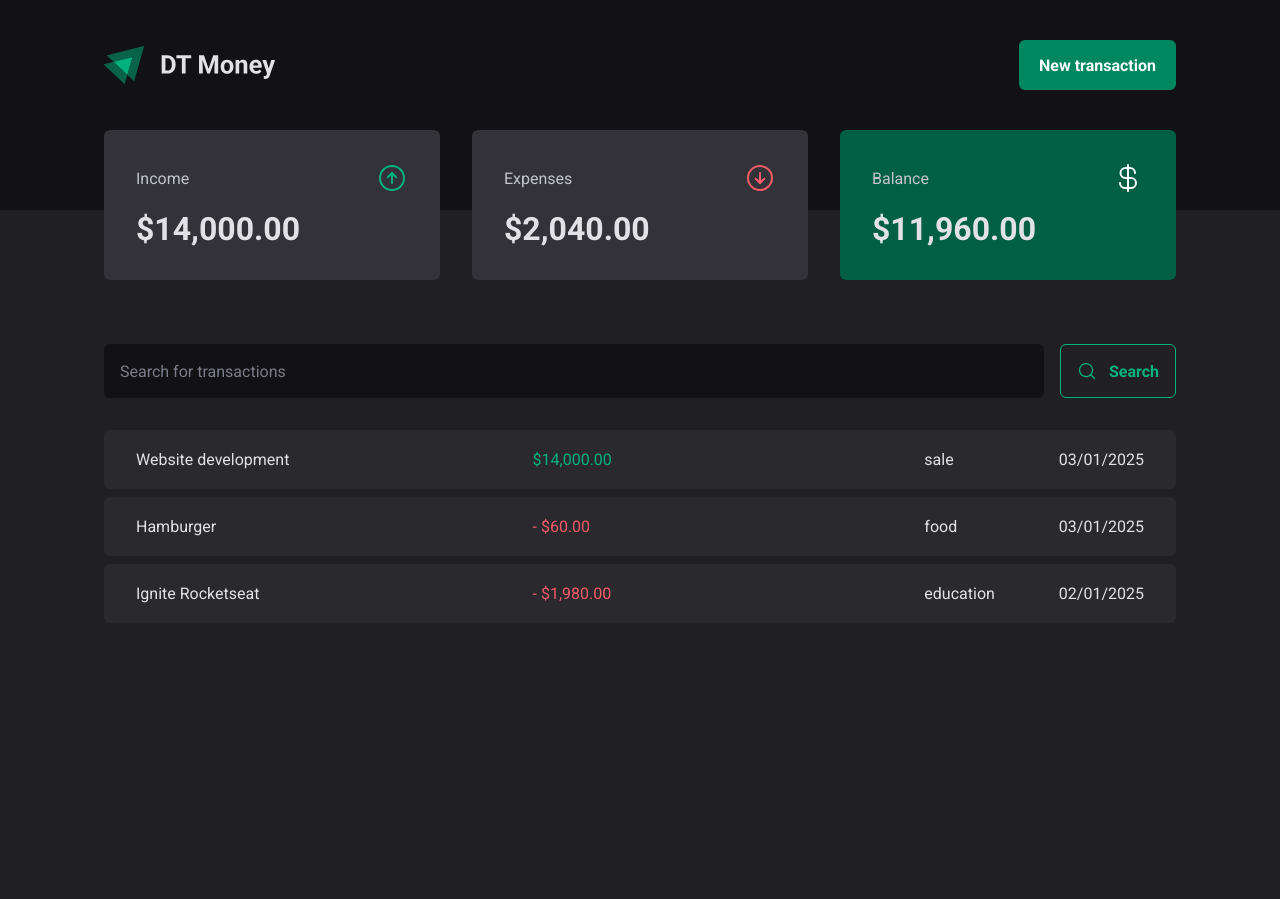
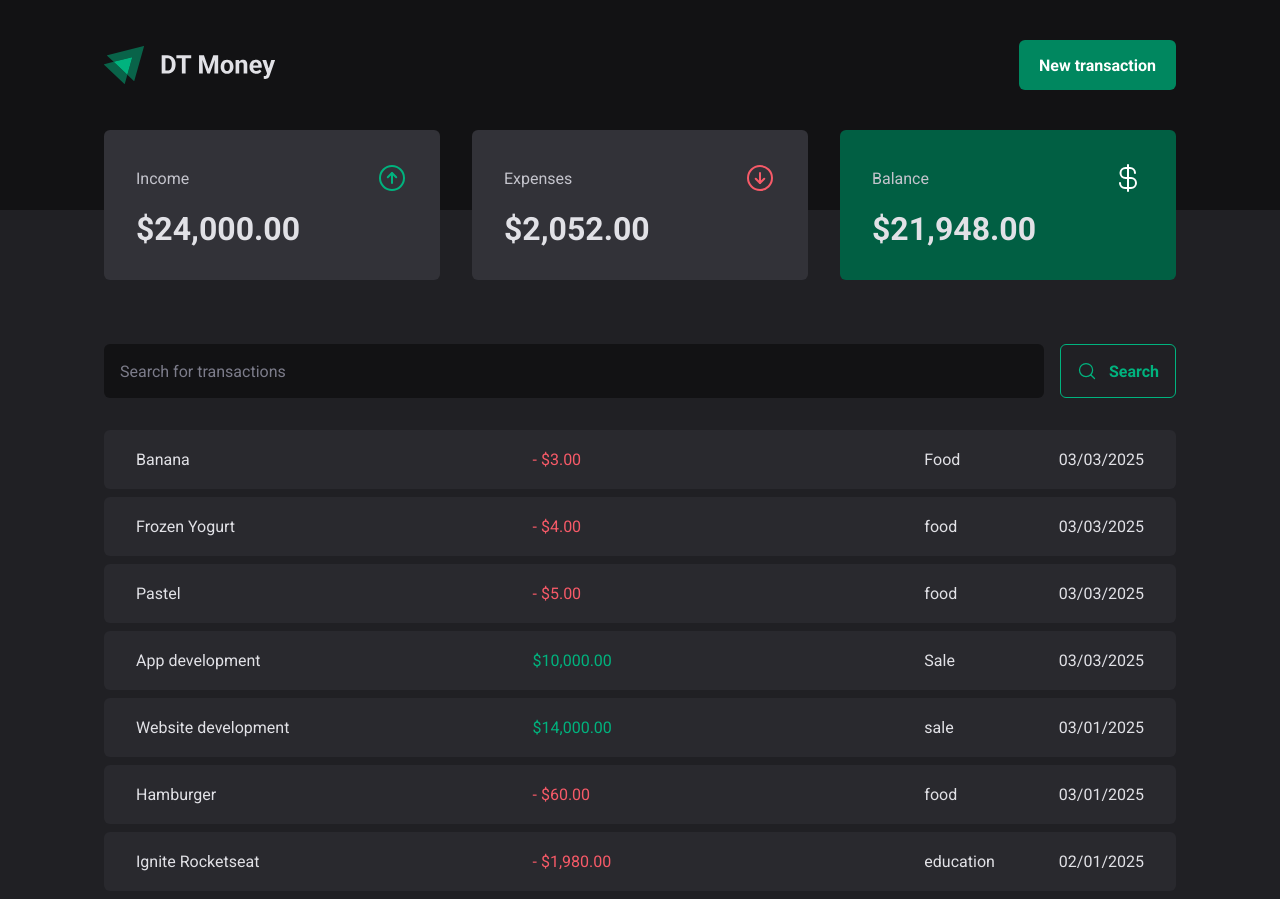
Before and after one commit to martahil/03-dt-money, a React (Vite) app: page / in a window 1280 px wide. Before the commit the page ends 800 px from the top, so only its background shows below. Built offline with nearby package versions, Linux system fonts and the light colour scheme; data requests are answered from the project's data file.

Commit message:
Enable adding new transactions to the table

```diff
--- a/server.json
+++ b/server.json
@@ -23,6 +23,38 @@
       "category": "education",
       "price": 1980,
       "createdAt": "2025-02-01T16:35:20.390Z"
+    },
+    {
+      "description": "App development",
+      "price": 10000,
+      "category": "Sale",
+      "type": "income",
+      "createdAt": "2025-03-03T18:44:44.200Z",
+      "id": 4
+    },
+    {
+      "description": "Pastel",
+      "price": 5,
+      "category": "food",
+      "type": "outcome",
+      "createdAt": "2025-03-03T18:53:20.417Z",
+      "id": 5
+    },
+    {
+      "description": "Frozen Yogurt",
+      "price": 4,
+      "category": "food",
+      "type": "outcome",
+      "createdAt": "2025-03-03T19:12:58.455Z",
+      "id": 6
+    },
+    {
+      "description": "Banana",
+      "price": 3,
+      "category": "Food",
+      "type": "outcome",
+      "createdAt": "2025-03-03T19:14:19.560Z",
+      "id": 7
     }
   ]
 }
--- a/src/components/NewTransactionModal/index.tsx
+++ b/src/components/NewTransactionModal/index.tsx
@@ -4,6 +4,8 @@ import { CloseButton, Content, Overlay, TransactionType, TransactionTypeButton }
 import { ArrowCircleDown, ArrowCircleUp, X } from "phosphor-react";
 import { Controller, useForm } from "react-hook-form";
 import { zodResolver } from "@hookform/resolvers/zod";
+import { useContext } from "react";
+import { TransactionsContext } from "../../contexts/TransactionsContext";
 
 const NewTransactionFormSchema = z.object({
   description: z.string(),
@@ -15,11 +17,14 @@ const NewTransactionFormSchema = z.object({
 type NewTransactionFormInputs = z.infer<typeof NewTransactionFormSchema>
 
 export function NewTransactionModal() {
+  const { createTransaction } = useContext(TransactionsContext)
+
   const {
     control,
     register,
     handleSubmit,
-    formState: { isSubmitting }
+    formState: { isSubmitting },
+    reset,
   } = useForm<NewTransactionFormInputs>({
     resolver: zodResolver(NewTransactionFormSchema),
     defaultValues: {
@@ -28,9 +33,16 @@ export function NewTransactionModal() {
   })
 
   async function handleCreateNewTransaction(data: NewTransactionFormInputs) {
-    await new Promise(resolve => setTimeout(resolve, 2000))
+    const { description, price, category, type } = data
 
-    console.log(data)
+    await createTransaction({
+      description,
+      price,
+      category,
+      type,
+    })
+
+    reset()
   }
 
   return (
--- a/src/contexts/TransactionsContext.tsx
+++ b/src/contexts/TransactionsContext.tsx
@@ -10,9 +10,17 @@ interface Transaction {
   createdAt: string;
 }
 
+interface CreateTransactionInput {
+  description: string,
+  price: number,
+  category: string,
+  type: 'income' | 'outcome',
+}
+
 interface TransactionContextType {
   transactions: Transaction[]
   fetchTransactions: (query?: string) => Promise<void>
+  createTransaction: (data: CreateTransactionInput) => Promise<void>
 }
 
 interface TransactionsProviderProps {
@@ -27,11 +35,27 @@ export function TransactionsProvider({ children }: TransactionsProviderProps) {
     async function fetchTransactions(query?: string) {
       const response = await api.get('transactions', {
         params: {
+          _sort: 'createdAt',
+          _order: 'desc',
           q: query,
         }
       })
 
       setTransactions(response.data)
+    }
+
+    async function createTransaction(data: CreateTransactionInput) {
+      const { description, price, category, type } = data
+
+      const response = await api.post('transactions', {
+        description,
+        price,
+        category,
+        type,
+        createdAt: new Date(),
+      })
+
+      setTransactions(state => [response.data, ...state ])
     }
 
     useEffect(() => {
@@ -42,6 +66,7 @@ export function TransactionsProvider({ children }: TransactionsProviderProps) {
     <TransactionsContext.Provider value={{
       transactions,
       fetchTransactions,
+      createTransaction,
     }}>
       {children}
     </TransactionsContext.Provider>
```
